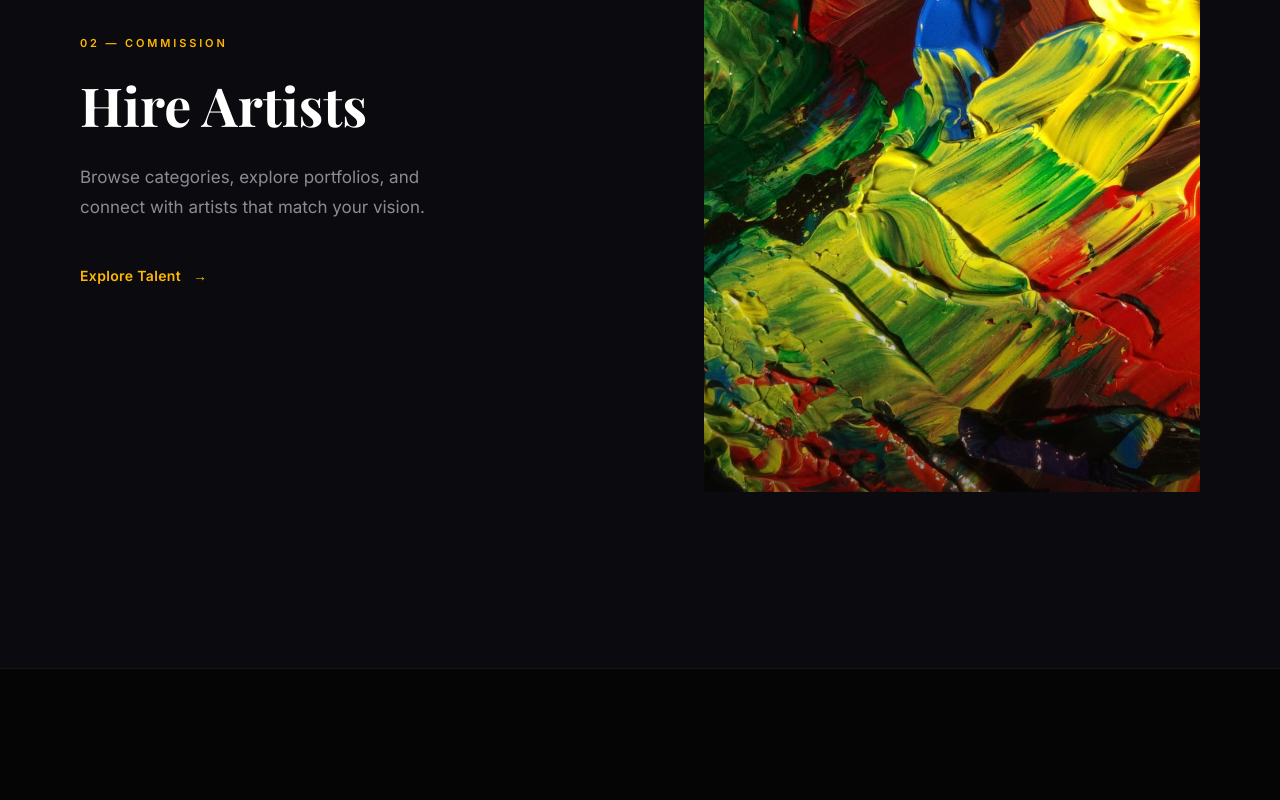
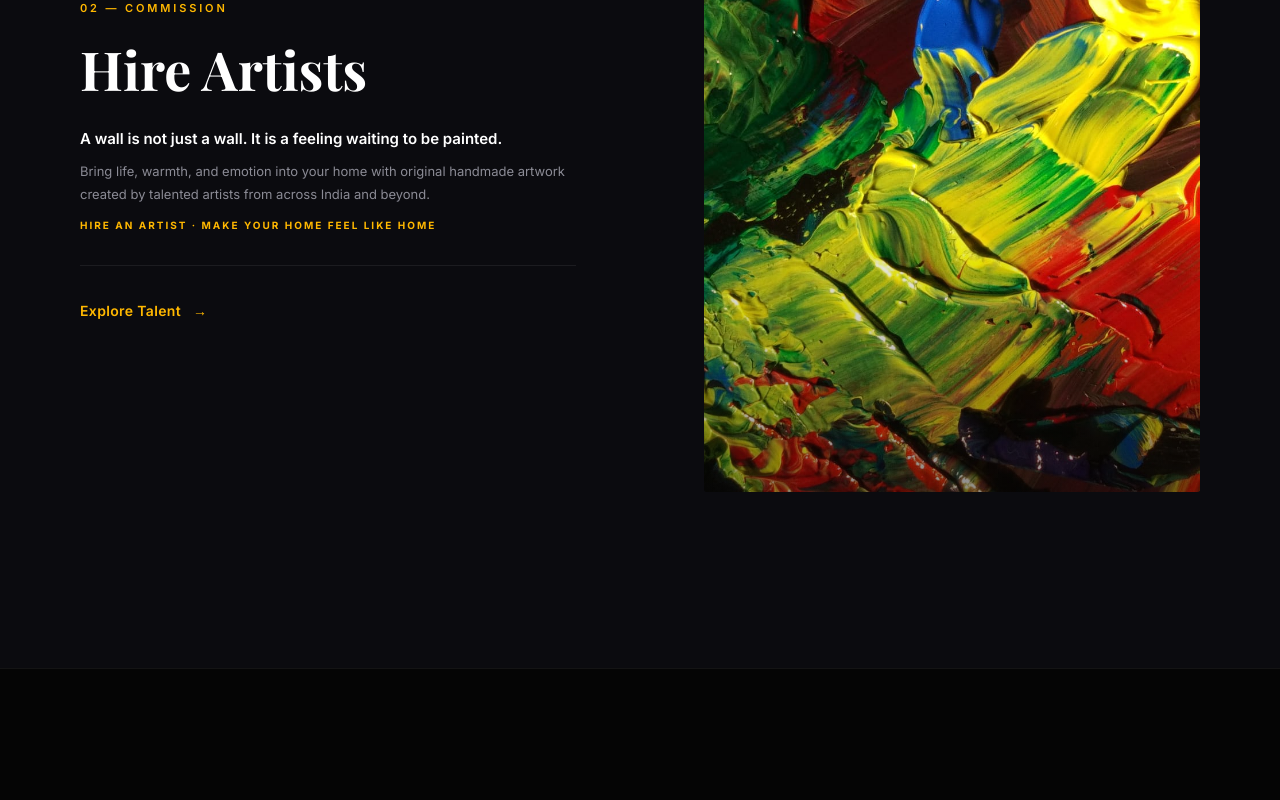
Before and after one commit to chiman45/Ortists, a Next.js app: page / in a window 1280 px wide. Shown: the part 2160-2960 px from the top of the page. Built offline with nearby package versions, Linux system fonts and the light colour scheme; no server answers.

Commit message:
Landing page changes

```diff
--- a/src/app/page.tsx
+++ b/src/app/page.tsx
@@ -250,9 +250,19 @@ export default function LandingPage() {
               style={{ fontSize: "clamp(36px, 4.2vw, 62px)", fontWeight: 700 }}>
               Hire Artists
             </h2>
-            <p className="text-[17px] leading-[1.8] mb-10" style={{ color: MUTED, maxWidth: 380 }}>
-              Browse categories, explore portfolios, and connect with artists that match your vision.
+            {/* Message 1 */}
+            <div className="mb-8 pb-8" style={{ borderBottom: "1px solid rgba(255,255,255,0.07)" }}>
+              <p className="text-[15px] font-semibold leading-[1.7] mb-2" style={{ color: "#fff" }}>
+                A wall is not just a wall. It is a feeling waiting to be painted.
               </p>
+              <p className="text-[13px] leading-[1.8] mb-3" style={{ color: MUTED }}>
+                Bring life, warmth, and emotion into your home with original handmade artwork created by talented artists from across India and beyond.
+              </p>
+              <p className="text-[10px] font-bold tracking-[0.2em] uppercase" style={{ color: GOLD }}>
+                Hire an Artist · Make Your Home Feel Like Home
+              </p>
+            </div>
+
             <Link
               href="/hiring"
               className="inline-flex items-center gap-3 text-sm font-semibold tracking-wide transition-all duration-200 hover:gap-5"
@@ -388,19 +398,29 @@ export default function LandingPage() {
           </div>
         </RevealFade>
 
-        {/* Horizontal gallery — each card links to hire page */}
+        {/* Auto-scrolling artist carousel */}
+        <style>{`
+          @keyframes scrollArtists {
+            from { transform: translateX(0); }
+            to   { transform: translateX(-50%); }
+          }
+          .artists-track { animation: scrollArtists 18s linear infinite; }
+          .artists-track:hover { animation-play-state: paused; }
+        `}</style>
+
         <div
-          className="flex gap-5 pl-8 md:pl-14 lg:pl-20 pr-8 overflow-x-auto pb-3"
-          style={{ scrollbarWidth: "none" }}
+          className="overflow-hidden"
+          style={{ maskImage: "linear-gradient(to right, transparent, black 8%, black 92%, transparent)" }}
         >
-          {FEATURED_ARTISTS.map((artist, i) => (
-            <RevealFade key={artist.id} delay={i * 0.07} style={{ minWidth: 276, flexShrink: 0 }}>
+          <div className="artists-track flex gap-5" style={{ width: "max-content" }}>
+            {[...FEATURED_ARTISTS, ...FEATURED_ARTISTS].map((artist, i) => (
               <Link
+                key={`${artist.id}-${i}`}
                 href={`/hiring?search=${encodeURIComponent(artist.category)}`}
-                className="group block"
-                style={{ background: SURF, borderRadius: 3, overflow: "hidden", border: "1px solid rgba(255,255,255,0.05)", textDecoration: "none" }}
+                className="group block shrink-0"
+                style={{ width: 276, background: SURF, borderRadius: 3, overflow: "hidden", border: "1px solid rgba(255,255,255,0.05)", textDecoration: "none" }}
               >
-                {/* Work */}
+                {/* Work image */}
                 <div className="relative overflow-hidden" style={{ height: 360 }}>
                   {/* eslint-disable-next-line @next/next/no-img-element */}
                   <img
@@ -411,7 +431,6 @@ export default function LandingPage() {
                   <div className="absolute inset-0 pointer-events-none" style={{
                     background: "linear-gradient(to top, rgba(5,5,5,0.75) 0%, transparent 50%)",
                   }} />
-                  {/* View artists overlay on hover */}
                   <div
                     className="absolute inset-0 flex items-center justify-center opacity-0 group-hover:opacity-100 transition-opacity duration-300"
                     style={{ background: "rgba(0,0,0,0.35)" }}
@@ -439,8 +458,8 @@ export default function LandingPage() {
                   </div>
                 </div>
               </Link>
-            </RevealFade>
             ))}
+          </div>
         </div>
       </section>
 
@@ -497,21 +516,20 @@ export default function LandingPage() {
       >
         <div className="max-w-7xl mx-auto">
 
-          {/* Large editorial wordmark */}
-          <RevealFade>
+          {/* Static wordmark */}
           <div className="mb-16 pb-16" style={{ borderBottom: "1px solid rgba(255,255,255,0.07)" }}>
             <h2
               className={`${playfair.className} font-black leading-none select-none`}
               style={{
-                  fontSize: "clamp(56px, 11vw, 148px)",
-                  color: "rgba(255,255,255,0.045)",
-                  letterSpacing: "-0.02em",
+                fontSize: "clamp(66px, 16vw, 232px)",
+                color: "rgba(255,255,255,0.06)",
+                letterSpacing: "0.07em",
+                whiteSpace: "nowrap",
               }}
             >
               ORTISTS
             </h2>
           </div>
-          </RevealFade>
 
           {/* Links grid */}
           <RevealFade delay={0.1}>
```
Lines whose indentation alone changed are shown as unchanged.
